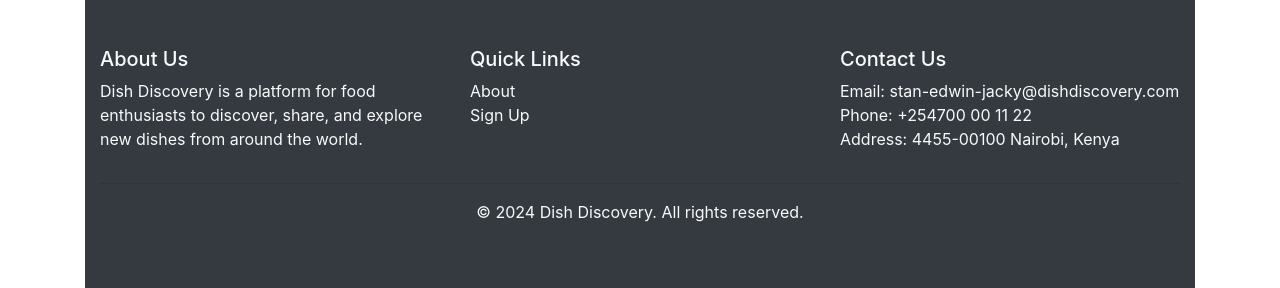
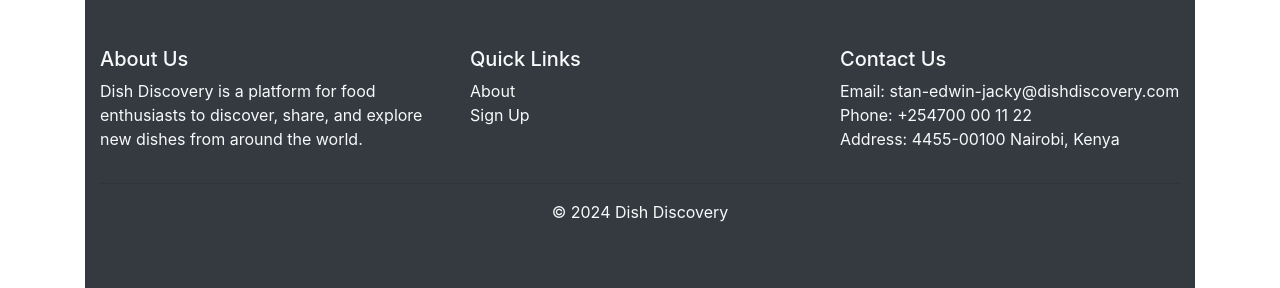
Before and after one commit to stanly08/dish-discovery, a Flask app: page / in a window 1280 px wide. Shown: the part 1527-1815 px from the top of the page. Run offline with Flask 3, Linux system fonts and the light colour scheme; data that the repository does not hold is empty; some libraries are stand-ins or nearby versions.

Commit message:
edited to test

```diff
--- a/app/templates/index.html
+++ b/app/templates/index.html
@@ -154,7 +154,7 @@
       </div>
     </div>
     <hr />
-    <p class="text-center">&copy; 2024 Dish Discovery. All rights reserved.</p>
+    <p class="text-center">&copy; 2024 Dish Discovery</p>
   </div>
 </footer>
 {% endblock %}
```
